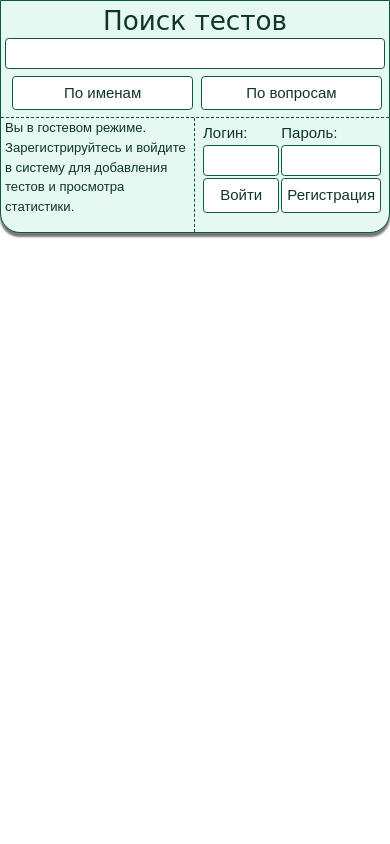
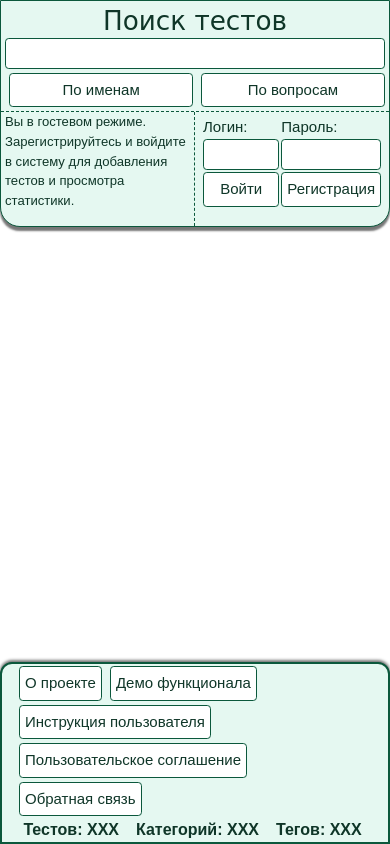
Before and after one commit to LaHesis/User-Tests-Site, a Django app: page / in a window 390 px wide. Run offline with Django 3.2, Linux system fonts and the light colour scheme; some libraries are stand-ins or nearby versions; some web fonts are replaced.

Commit message:
footer layouting, fixed media queries parameters
i.e. fixed problem with using more than one media queries at 768px width

```diff
--- a/main/static/main/css/static_test_list_style.css
+++ b/main/static/main/css/static_test_list_style.css
@@ -96,7 +96,7 @@ header {
   header .header-element-2 input[type='search'] {
     width: 100%; }
   header .header-element-2 .search-buttons-div {
-    padding: 5px; }
+    padding: 2px; }
     header .header-element-2 .search-buttons-div .table-cell:first-child, header .header-element-2 .search-buttons-div .table-cell:last-child {
       margin: 2px;
       width: 49%; }
@@ -132,11 +132,25 @@ header {
     margin: 0;
     width: 100%; }
 
+footer {
+  position: absolute;
+  bottom: 0;
+  left: 0;
+  border-radius: 12px 12px 0 0;
+  border: 2px solid #0b583c;
+  -webkit-box-shadow: 0 -2px 3px 0 #777;
+          box-shadow: 0 -2px 3px 0 #777;
+  background-color: #e5f8f1;
+  width: 100%; }
+  footer .badge {
+    cursor: default;
+    font-size: 16px; }
+
 .test-list .test {
   border: 2px solid orange;
   border-radius: 10px; }
 
-@media(min-width: 0) and (max-width: 768px) {
+@media(min-width: 0) and (max-width: 767px) {
   .header-element {
     border-style: none; }
 
@@ -145,7 +159,7 @@ header {
 
   .header-element-3 {
     border-right: 1px dashed #0b583c; } }
-@media(min-width:769px) and (max-width: 992px) {
+@media(min-width:768px) and (max-width: 991px) {
   .header-element {
     border-style: none; }
 
@@ -158,7 +172,7 @@ header {
 
   .header-element-3 {
     border-right: 1px dashed #0b583c; } }
-@media(min-width:993px) and (max-width: 1200px) {
+@media(min-width:992px) and (max-width: 1199px) {
   .header {
     position: fixed; }
 
--- a/main/static/main/css/static_test_list_style.sass
+++ b/main/static/main/css/static_test_list_style.sass
@@ -121,7 +121,7 @@ header
       &[type='search']
         width: 100%
     .search-buttons-div
-      padding: 5px
+      padding: 2px
       .table-cell
         &:first-child,
         &:last-child
@@ -165,6 +165,20 @@ header
       margin: 0
       width: 100%
 
+// Подвал
+footer
+  position: absolute
+  bottom: 0
+  left: 0
+  border-radius: 12px 12px 0 0
+  border: 2px solid $intface-panel-secondary-color
+  box-shadow: 0 -2px 3px 0 #777
+  background-color: $intface-panel-bg-color
+  width: 100%
+  .badge
+    cursor: default
+    font-size: 16px
+
 // КОНТЕНТ
 .test-list
   .test
@@ -172,7 +186,7 @@ header
     border-radius: 10px
 
 // АДАПТИВ
-@media(min-width: 0) and (max-width: 768px)
+@media(min-width: 0) and (max-width: 767px)
   .header-element
     border-style: none
   .header-element-2
@@ -180,7 +194,7 @@ header
   .header-element-3
     border-right: 1px dashed $intface-panel-secondary-color
 
-@media(min-width:769px) and (max-width: 992px)
+@media(min-width:768px) and (max-width: 991px)
   .header-element
     border-style: none
   .header-element-1
@@ -191,7 +205,7 @@ header
   .header-element-3
     border-right: 1px dashed $intface-panel-secondary-color
 
-@media(min-width:993px) and (max-width: 1200px)
+@media(min-width:992px) and (max-width: 1199px)
   .header
     position: fixed
   .header-element
--- a/main/templates/main/static_test_list.html
+++ b/main/templates/main/static_test_list.html
@@ -126,10 +126,29 @@
         </div>
     </div>
 
+    <footer>
+        <div class="container">
+            <div class="row">
+                <div class="col-12">
+                    <a href="" class="btn btn-light">О проекте</a>
+                    <a href="" class="btn btn-light">Демо функционала</a>
+                    <a href="" class="btn btn-light">Инструкция пользователя</a>
+                    <a href="" class="btn btn-light">Пользовательское соглашение</a>
+                    <a href="" class="btn btn-light">Обратная связь</a>
+                    <div class="general_statistics d-inline-block">
+                        <span class="badge">Тестов: XXX</span>
+                        <span class="badge">Категорий: XXX</span>
+                        <span class="badge">Тегов: XXX</span>
+                    </div>
+                </div>
+            </div>
+        </div>
+    </footer>
+
     <script src="{% static 'main/js/jquery.nicescroll.min.js' %}"></script>
     <script>
         $(document).ready( function () {
-            $("body").niceScroll({ cursorcolor: "#000" });
+            $("body").niceScroll({ cursorcolor: "#030" });
         });
     </script>
 </body>
```
Also changed, not shown: 1 other file.
